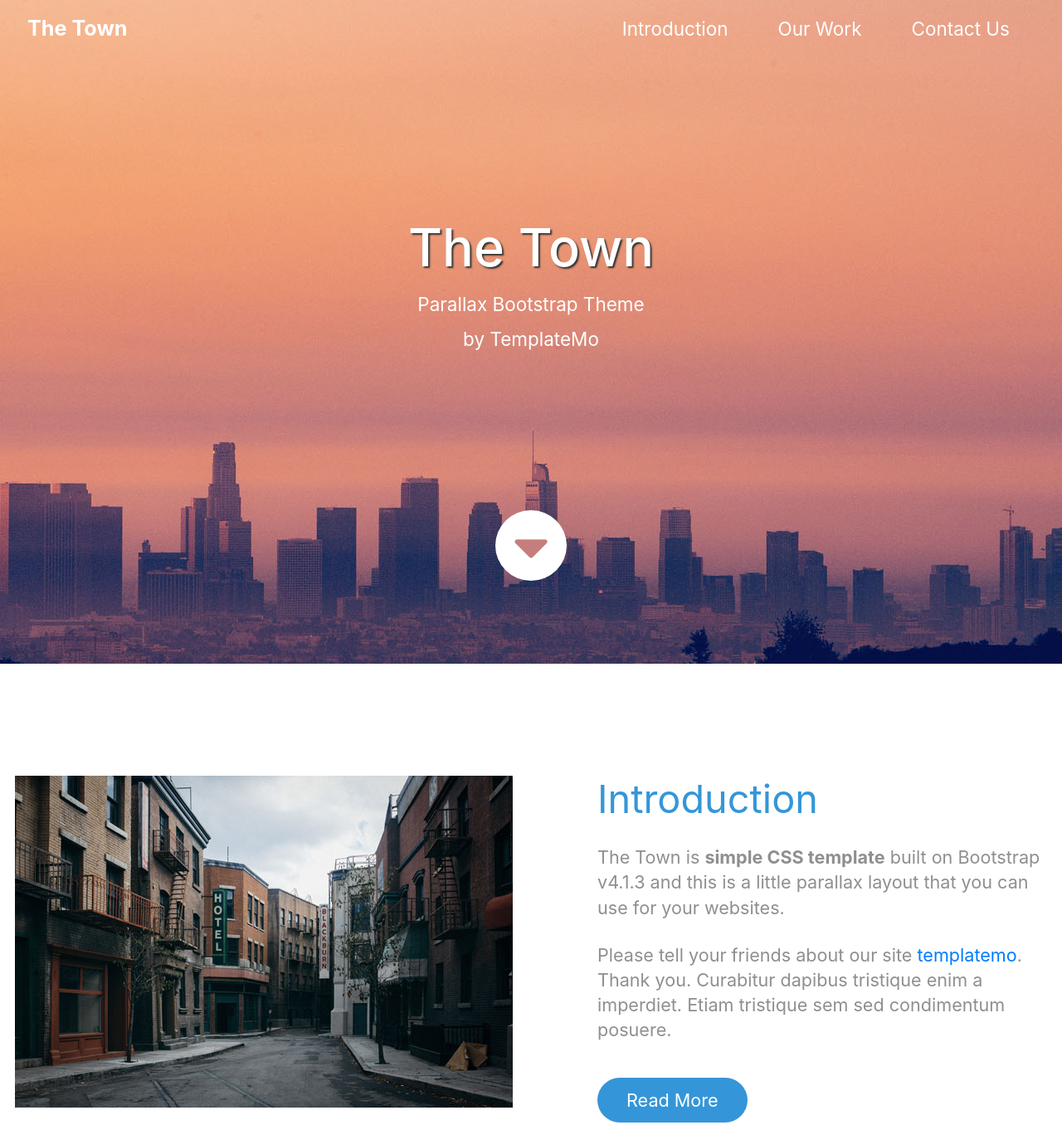
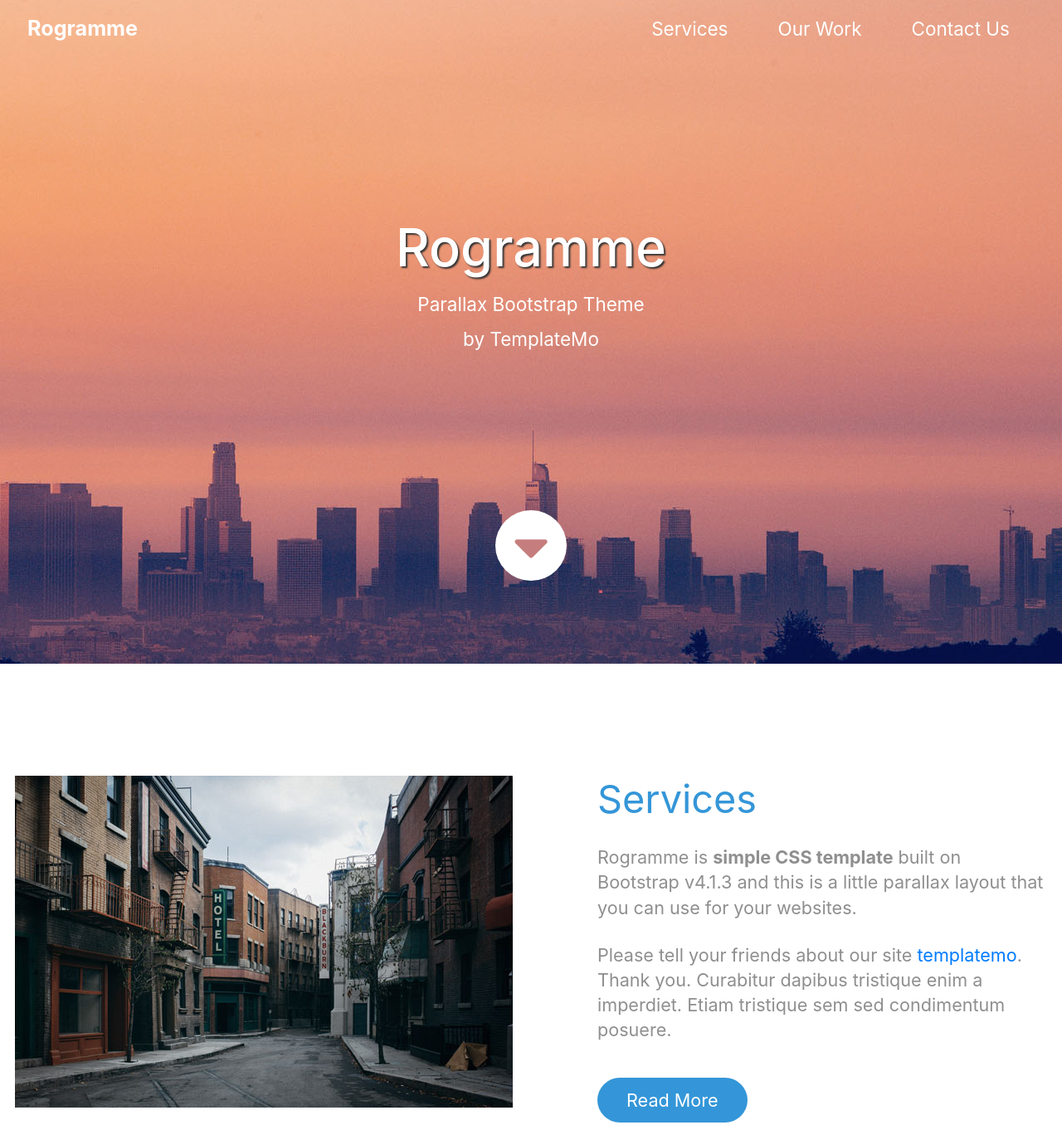
Before and after one commit to LaKhDaR619/rogramme, a website: page index.html in a window 1280 px wide. Shown: the top 1356 px of the page at 83% size. Drawn offline with Linux system fonts and the light colour scheme.

Commit message:
make it better

```diff
--- a/index.html
+++ b/index.html
@@ -12,7 +12,7 @@
     <link rel="stylesheet" href="css/bootstrap.min.css" />
     <link rel="stylesheet" href="css/templatemo-style.css" />
     <!--
-	The Town
+	Rogramme
 	https://templatemo.com/tm-525-the-town
 	-->
   </head>
@@ -23,7 +23,7 @@
       <nav class="navbar navbar-expand-md tm-navbar" id="tmNav">
         <div class="container">
           <div class="tm-next">
-              <a href="#hero" class="navbar-brand">The Town</a>
+              <a href="#hero" class="navbar-brand">Rogramme</a>
           </div>
 
           <button class="navbar-toggler" type="button" data-toggle="collapse" data-target="#navbarSupportedContent" aria-controls="navbarSupportedContent" aria-expanded="false" aria-label="Toggle navigation">
@@ -32,7 +32,7 @@
           <div class="collapse navbar-collapse" id="navbarSupportedContent">
             <ul class="navbar-nav ml-auto">
               <li class="nav-item">
-                  <a class="nav-link tm-nav-link" href="#introduction">Introduction</a>
+                  <a class="nav-link tm-nav-link" href="#services">Services</a>
               </li>
               <li class="nav-item">
                   <a class="nav-link tm-nav-link" href="#work">Our Work</a>
@@ -47,7 +47,7 @@
 
       <div class="text-center tm-hero-text-container">
         <div class="tm-hero-text-container-inner">
-            <h2 class="tm-hero-title">The Town</h2>
+            <h2 class="tm-hero-title">Rogramme</h2>
             <p class="tm-hero-subtitle">
               Parallax Bootstrap Theme
               <br />by TemplateMo
@@ -56,13 +56,13 @@
       </div>
 
       <div class="tm-next tm-intro-next">
-        <a href="#introduction" class="text-center tm-down-arrow-link">
+        <a href="#services" class="text-center tm-down-arrow-link">
           <i class="fas fa-3x fa-caret-down tm-down-arrow"></i>
         </a>
       </div>
     </section>
 
-    <section id="introduction" class="tm-section-pad-top">
+    <section id="services" class="tm-section-pad-top">
       <div class="container">
         <div class="row">
           <div class="col-lg-6">
@@ -70,9 +70,9 @@
           </div>
           <div class="col-lg-6">
             <div class="tm-intro-text-container">
-                <h2 class="tm-text-primary mb-4 tm-section-title">Introduction</h2>
+                <h2 class="tm-text-primary mb-4 tm-section-title">Services</h2>
                 <p class="mb-4 tm-intro-text">
-                  The Town is <strong>simple CSS template</strong> built on Bootstrap v4.1.3
+                  Rogramme is <strong>simple CSS template</strong> built on Bootstrap v4.1.3
                   and this is a little parallax layout that you can use for your websites.
               </p>
                 <p class="mb-5 tm-intro-text">
@@ -223,9 +223,9 @@
             </div>
 
             <div class="col-sm-12 col-md-6 d-flex align-items-center tm-contact-item">
-              <a href="tel:0100200340" class="tm-contact-item-link">
+              <a href="tel:0669721292" class="tm-contact-item-link">
                   <i class="fas fa-3x fa-phone mr-4"></i>
-                  <span class="mb-0">010-020-0340</span>
+                  <span class="mb-0">06 69 72 12 92</span>
               </a>
             </div>
             <div class="col-sm-12 col-md-6 d-flex align-items-center tm-contact-item">
```
